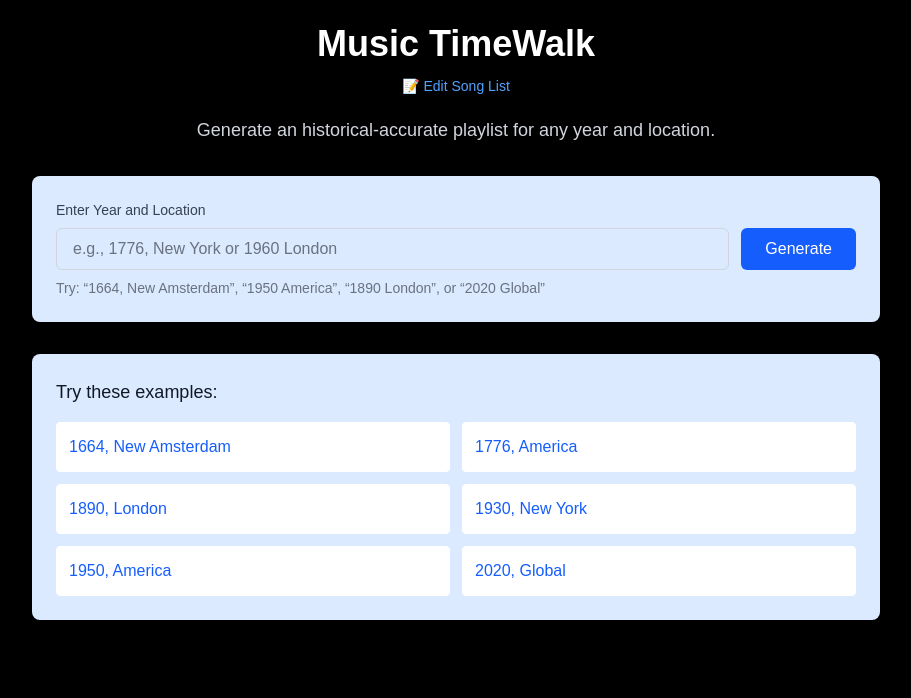
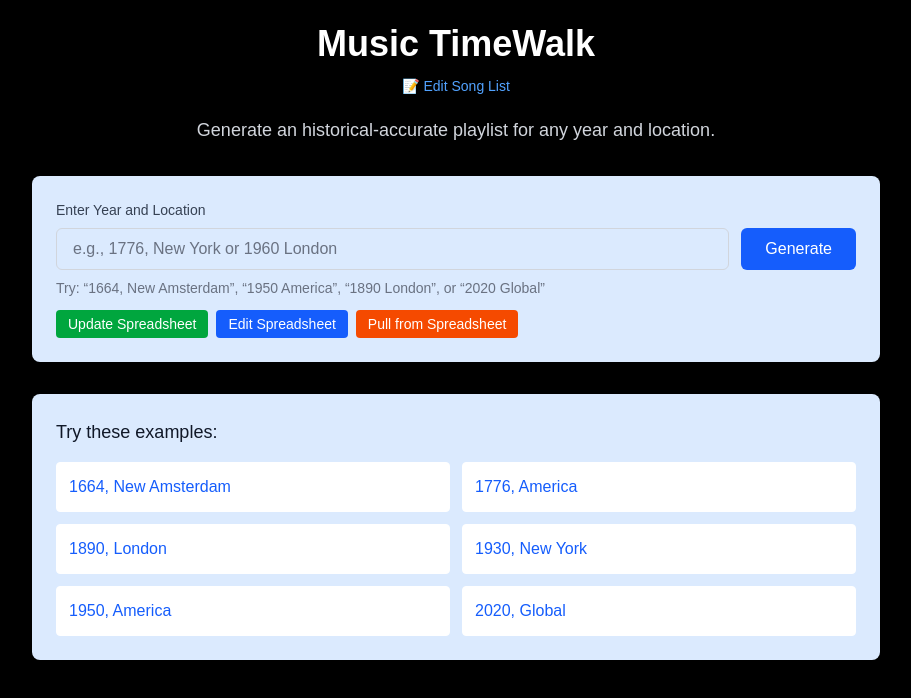
Before and after one commit to TimeWalkOrg/TimeWalk_Music, a Next.js app: page / in a window 1280 px wide. Shown: the top 698 px of the page, without its empty margins (184-1095 px from the left). Built offline with nearby package versions, Linux system fonts and the light colour scheme.

Commit message:
Add spreadsheet management buttons to PlaylistGenerator component

```diff
--- a/src/components/PlaylistGenerator.tsx
+++ b/src/components/PlaylistGenerator.tsx
@@ -8,6 +8,7 @@ export default function PlaylistGenerator() {
   const [playlist, setPlaylist] = useState<PlaylistResult | null>(null);
   const [isLoading, setIsLoading] = useState(false);
   const [error, setError] = useState('');
+  const [syncLoading, setSyncLoading] = useState<string | null>(null);
 
   const handleGenerate = async () => {
     if (!input.trim()) {
@@ -41,6 +42,56 @@ export default function PlaylistGenerator() {
   const handleKeyPress = (e: React.KeyboardEvent) => {
     if (e.key === 'Enter') {
       handleGenerate();
+    }
+  };
+
+  const handleUpdateSpreadsheet = async () => {
+    setSyncLoading('update');
+    try {
+      const response = await fetch('/api/sync/to-sheets', {
+        method: 'POST',
+      });
+      const data = await response.json();
+
+      if (data.success) {
+        alert(`Successfully updated spreadsheet with ${data.count} songs!`);
+      } else {
+        alert(`Error: ${data.error}`);
+      }
+    } catch (error) {
+      alert('Failed to update spreadsheet. Please try again.');
+    } finally {
+      setSyncLoading(null);
+    }
+  };
+
+  const handleEditSpreadsheet = () => {
+    window.open('https://time-walk-music.vercel.app/', '_blank', 'noopener,noreferrer');
+  };
+
+  const handlePullFromSpreadsheet = async () => {
+    if (!confirm('This will replace all songs in the database with songs from the spreadsheet. Continue?')) {
+      return;
+    }
+
+    setSyncLoading('pull');
+    try {
+      const response = await fetch('/api/sync/from-sheets', {
+        method: 'POST',
+      });
+      const data = await response.json();
+
+      if (data.success) {
+        alert(`Successfully pulled ${data.count} songs from spreadsheet! Backup created: ${data.backup}`);
+        // Reload the page to reflect the new data
+        window.location.reload();
+      } else {
+        alert(`Error: ${data.error}`);
+      }
+    } catch (error) {
+      alert('Failed to pull from spreadsheet. Please try again.');
+    } finally {
+      setSyncLoading(null);
     }
   };
 
@@ -93,6 +144,31 @@ export default function PlaylistGenerator() {
           <p className="text-sm text-gray-500">
             Try: &ldquo;1664, New Amsterdam&rdquo;, &ldquo;1950 America&rdquo;, &ldquo;1890 London&rdquo;, or &ldquo;2020 Global&rdquo;
           </p>
+
+          {/* Spreadsheet Management Buttons */}
+          <div className="flex flex-wrap gap-2 mt-3">
+            <button
+              onClick={handleUpdateSpreadsheet}
+              disabled={syncLoading !== null}
+              className="px-3 py-1 bg-green-600 text-white text-sm rounded hover:bg-green-700 disabled:opacity-50 disabled:cursor-not-allowed transition-colors"
+            >
+              {syncLoading === 'update' ? 'Updating...' : 'Update Spreadsheet'}
+            </button>
+            <button
+              onClick={handleEditSpreadsheet}
+              disabled={syncLoading !== null}
+              className="px-3 py-1 bg-blue-600 text-white text-sm rounded hover:bg-blue-700 disabled:opacity-50 disabled:cursor-not-allowed transition-colors"
+            >
+              Edit Spreadsheet
+            </button>
+            <button
+              onClick={handlePullFromSpreadsheet}
+              disabled={syncLoading !== null}
+              className="px-3 py-1 bg-orange-600 text-white text-sm rounded hover:bg-orange-700 disabled:opacity-50 disabled:cursor-not-allowed transition-colors"
+            >
+              {syncLoading === 'pull' ? 'Pulling...' : 'Pull from Spreadsheet'}
+            </button>
+          </div>
         </div>
 
         {error && (
```
